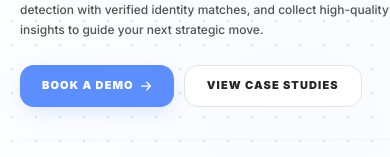
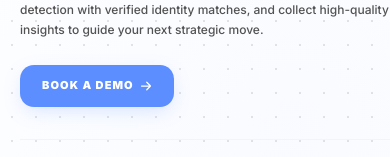
Before and after one commit to Himaanshuuuu04/Survey-Platform, a Next.js app: page / in a window 390 px wide. Shown: the part 436-593 px from the top of the page. Built offline with nearby package versions, Linux system fonts and the light colour scheme.

Commit message:
feat: add sitemap, Hero component, and basic layout structure

```diff
--- a/app/case-studies/layout.tsx
+++ /dev/null
@@ -1,15 +0,0 @@
-import type { Metadata } from 'next';
-import React from 'react';
-
-export const metadata: Metadata = {
-  title: 'Case Studies',
-  description: 'Explore real-world market research impact across consumer electronics, fintech, healthcare, retail, automotive, and education.',
-  openGraph: {
-    title: 'Case Studies | EvoGlobalInsight',
-    description: 'Explore real-world market research impact across consumer electronics, fintech, healthcare, retail, automotive, and education.',
-  }
-};
-
-export default function CaseStudiesLayout({ children }: { children: React.ReactNode }) {
-  return <>{children}</>;
-}
--- a/app/case-studies/page.tsx
+++ /dev/null
@@ -1,108 +0,0 @@
-"use client";
-import { motion } from 'motion/react';
-import { ArrowUpRight } from 'lucide-react';
-import { PageHero } from '@/components/common/PageHero';
-import { Reveal, Section } from '@/components/primitives';
-import { FinalCTA } from '@/components/home/FinalCTA';
-
-const studies = [
-  {
-    tag: 'Consumer Electronics',
-    title: 'Launching a category-leading wireless audio brand.',
-    challenge: 'Launch a new product in a saturated category.',
-    solution: 'Global consumer study across 8 markets with concept and pricing tests.',
-    outcome: '+38% pre-order conversion and #1 in category at launch.',
-    tint: 'var(--brand)',
-  },
-  {
-    tag: 'Fintech Startup',
-    title: 'Multi-country expansion playbook for a digital bank.',
-    challenge: 'Identify priority markets for expansion.',
-    solution: 'Multi-country survey + qualitative interviews with switchers.',
-    outcome: '2.1x customer acquisition in selected launch markets.',
-    tint: 'var(--accent)',
-  },
-  {
-    tag: 'Healthcare',
-    title: 'Repositioning a 50-year-old wellness brand.',
-    challenge: 'Reach younger consumers without alienating loyalists.',
-    solution: 'Segmentation + brand tracker across 6 quarters.',
-    outcome: '+22pt unaided awareness in the 25-34 segment.',
-    tint: 'var(--coral)',
-  },
-  {
-    tag: 'Retail',
-    title: 'Optimizing the omni-channel grocery experience.',
-    challenge: 'Reduce cart abandonment in pickup ordering.',
-    solution: 'Behavioral analytics + diary studies with active shoppers.',
-    outcome: '-17% abandonment, +9% basket size.',
-    tint: 'var(--amber)',
-  },
-  {
-    tag: 'Automotive',
-    title: 'EV buyer journey decoded across 12 markets.',
-    challenge: 'Build a unified buyer journey for a new EV lineup.',
-    solution: '12-market quantitative + 60 in-depth interviews.',
-    outcome: 'Refreshed dealer experience adopted globally.',
-    tint: 'var(--brand)',
-  },
-  {
-    tag: 'Education',
-    title: 'Designing a curriculum students actually love.',
-    challenge: 'Improve completion rates in self-paced courses.',
-    solution: 'Mixed-methods study with 4,200 learners worldwide.',
-    outcome: '+31% course completion rate.',
-    tint: 'var(--accent)',
-  },
-];
-
-export default function CaseStudies() {
-  return (
-    <>
-      <PageHero
-        eyebrow="Case Studies"
-        title={<>Research that drives <span className="brand-gradient-text">business decisions</span>.</>}
-        sub="A selection of recent engagements — hover any card to see the full breakdown."
-      />
-      <Section className="!pt-0">
-        <div className="grid gap-6 sm:grid-cols-2 lg:grid-cols-3">
-          {studies.map((s, i) => (
-            <Reveal key={s.title} delay={i * 0.05}>
-              <motion.div
-                whileHover="hover"
-                initial="rest"
-                animate="rest"
-                className="group relative h-[22rem] overflow-hidden rounded-3xl border border-[var(--line)] bg-white"
-              >
-                <div className="absolute inset-0" style={{ background: `linear-gradient(135deg, ${s.tint}22, transparent 60%)` }} />
-                <div className="relative flex h-full flex-col justify-between p-7">
-                  <div>
-                    <span className="inline-block rounded-full px-3 py-1 text-xs font-semibold text-white" style={{ background: s.tint }}>
-                      {s.tag}
-                    </span>
-                    <h3 className="mt-5 leading-snug">{s.title}</h3>
-                  </div>
-                  <motion.div
-                    variants={{ rest: { y: 0, opacity: 1 }, hover: { y: -8, opacity: 1 } }}
-                    transition={{ duration: 0.3 }}
-                    className="relative"
-                  >
-                    <div className="space-y-2 text-sm opacity-0 transition-opacity duration-300 group-hover:opacity-100">
-                      <div><span className="font-semibold text-[var(--ink)]">Challenge:</span> {s.challenge}</div>
-                      <div><span className="font-semibold text-[var(--ink)]">Solution:</span> {s.solution}</div>
-                      <div><span className="font-semibold text-[var(--ink)]">Outcome:</span> {s.outcome}</div>
-                    </div>
-                    <div className="mt-4 inline-flex items-center gap-1.5 text-sm font-semibold" style={{ color: s.tint }}>
-                      Read the story <ArrowUpRight size={16} />
-                    </div>
-                  </motion.div>
-                </div>
-              </motion.div>
-            </Reveal>
-          ))}
-        </div>
-      </Section>
-      <FinalCTA />
-    </>
-  );
-}
--- a/app/sitemap.ts
+++ b/app/sitemap.ts
@@ -2,7 +2,7 @@ import type { MetadataRoute } from 'next'
 
 export default function sitemap(): MetadataRoute.Sitemap {
   const baseUrl = 'https://evoglobalinsight.com'
-  const routes = ['', '/about', '/case-studies', '/contact', '/industries', '/insights', '/services']
+  const routes = ['', '/about', '/contact', '/industries', '/insights', '/services']
 
   return routes.map((route) => ({
     url: `${baseUrl}${route}`,
--- a/components/home/Hero.tsx
+++ b/components/home/Hero.tsx
@@ -179,12 +179,6 @@ export function Hero() {
                     </svg>
                   </span>
                 </Link>
-                <Link
-                  href="/case-studies"
-                  className="inline-flex h-10.5 items-center justify-center rounded-xl border border-zinc-200 bg-white px-5.5 text-[11px] font-black uppercase tracking-widest text-zinc-800 transition-all duration-300 hover:border-zinc-950 hover:bg-zinc-50/50 hover:scale-[1.02]"
-                >
-                  View Case Studies
-                </Link>
               </div>
             </motion.div>
 
--- a/components/layout/Footer.tsx
+++ b/components/layout/Footer.tsx
@@ -67,7 +67,6 @@ export function Footer() {
               {[
                 { label: 'Services', href: '/services' },
                 { label: 'Industries', href: '/industries' },
-                { label: 'Case Studies', href: '/case-studies' },
                 { label: 'Insights', href: '/insights' }
               ].map((link) => (
                 <li key={link.label}>
--- a/components/layout/Navbar.tsx
+++ b/components/layout/Navbar.tsx
@@ -14,7 +14,6 @@ const links = [
   { to: '/', label: 'Home' },
   { to: '/services', label: 'Services' },
   { to: '/industries', label: 'Industries' },
-  { to: '/case-studies', label: 'Case Studies' },
   { to: '/about', label: 'About' },
   { to: '/insights', label: 'Insights' },
 ];
```
